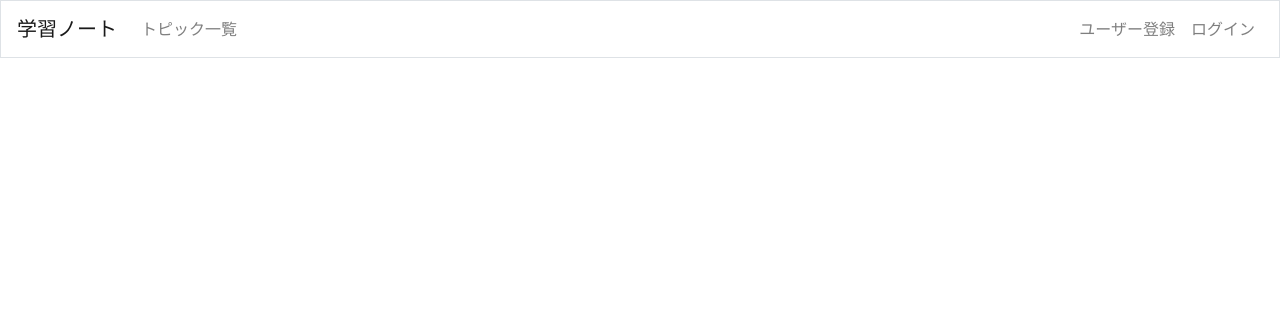
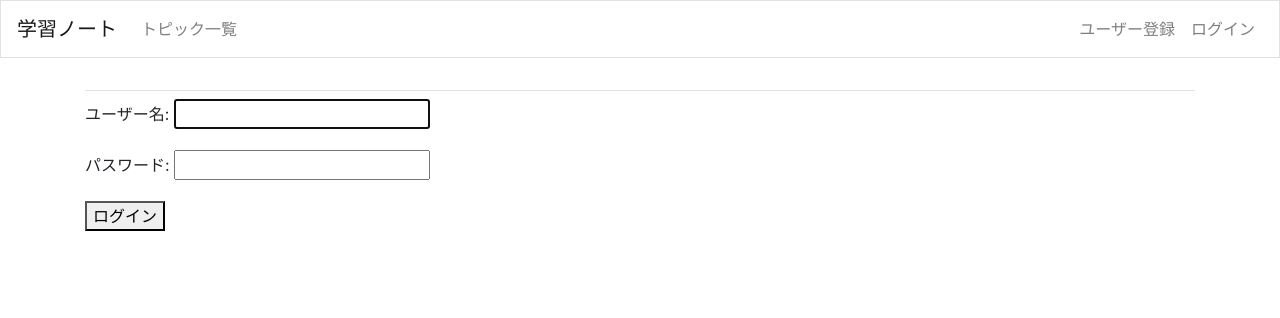
Before and after one commit to kuma-babylontech/learning_log, a Django app: page /users/login/?next=/edit_entry/1/ in a window 1280 px wide. Shown: the top 318 px of the page. Run offline with Django 3.2, Linux system fonts and the light colour scheme; some libraries are stand-ins or nearby versions.

Commit message:
ベースにページのメイン部分を追加

```diff
--- a/learning_logs/templates/learning_logs/base.html
+++ b/learning_logs/templates/learning_logs/base.html
@@ -40,6 +40,16 @@
         {% endif %}
       </ul>
     </div>
+  </nav>
+
+  <main role="main" class="container">
+    <div class="pb-2 mb-2 border-bottom">
+      {% block page_header %}{% endblock page_header %}
+    </div>
+    <div>
+      {% block content %}{% endblock content %}
+    </div>
+  </main>
 </body>
 
 </html>
```
